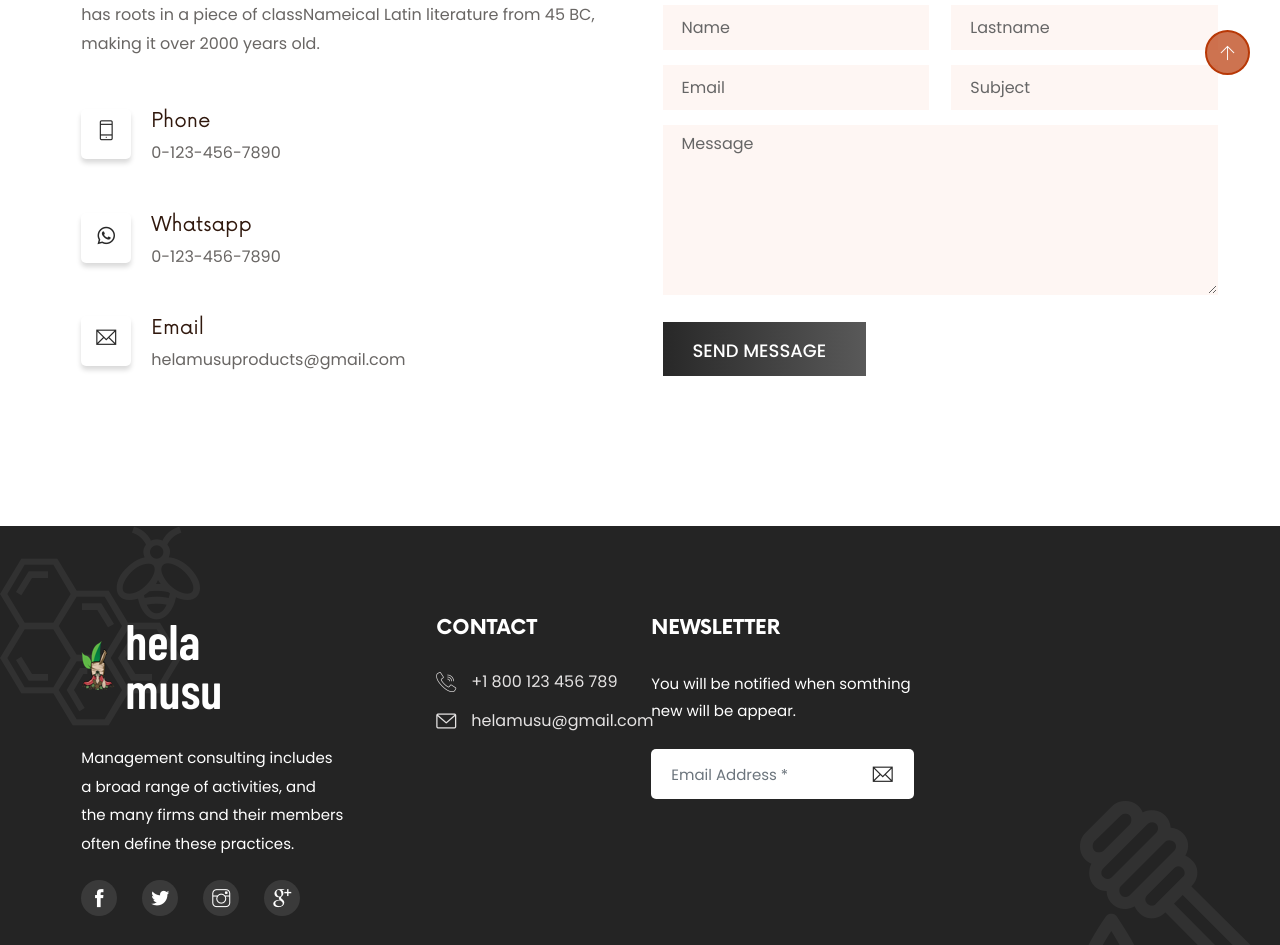
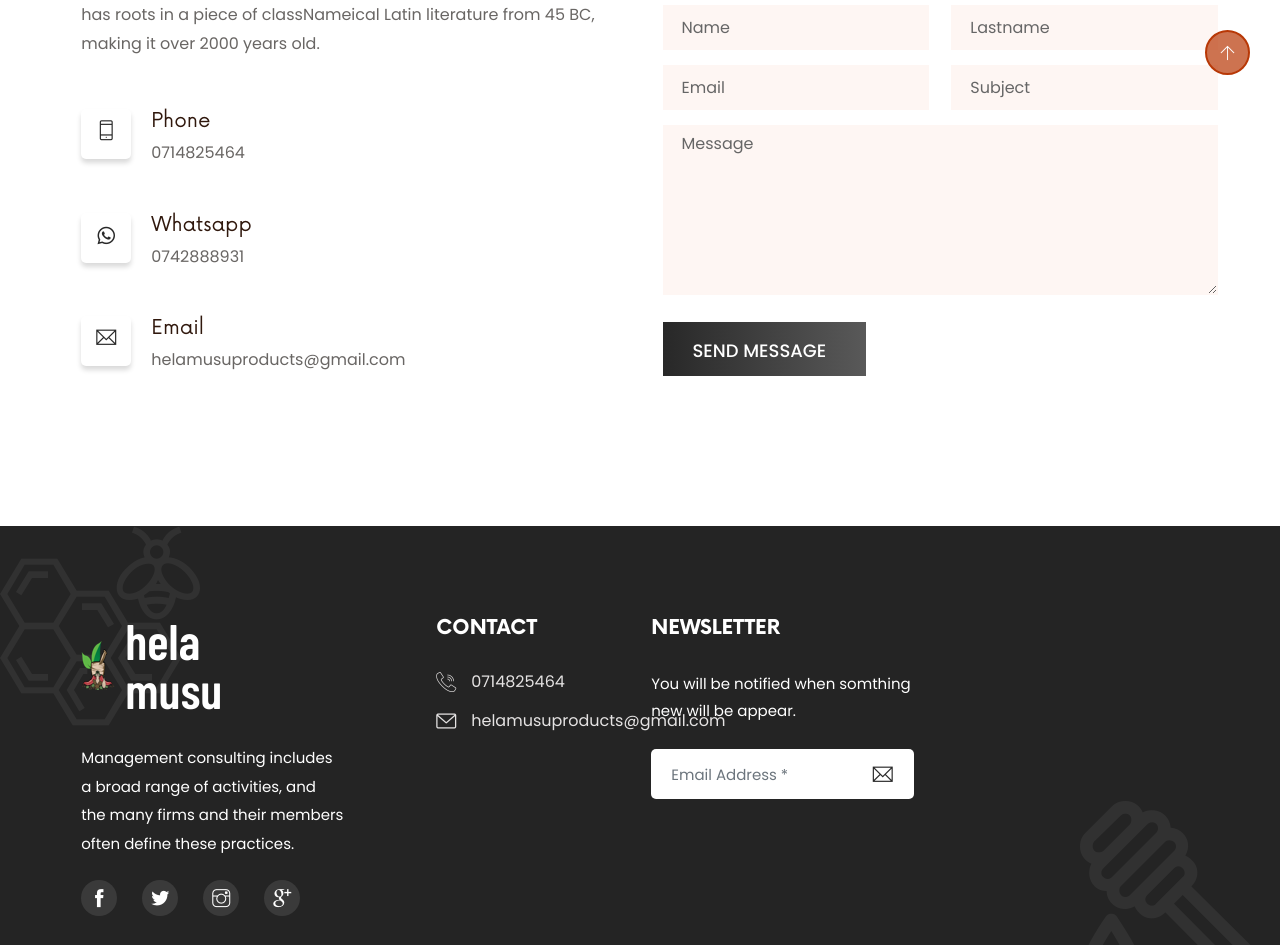
Before and after one commit to Asnaga225/helamusu, a Next.js app: page /contact in a window 1280 px wide. Shown: the part 700-1645 px from the top of the page. Built offline with nearby package versions, Linux system fonts and the light colour scheme; a web font is replaced by a local one.

Commit message:
contact details are changed

```diff
--- a/components/Contactpage/index.js
+++ b/components/Contactpage/index.js
@@ -26,7 +26,7 @@ const Contactpage = () => {
                                         <i className="ti-mobile"></i>
                                     </div>
                                     <h5>Phone</h5>
-                                    <p>0-123-456-7890</p>
+                                    <p>0714825464</p>
                                 </li>
                                 <li>
                                     <div className="icon">
@@ -36,7 +36,7 @@ const Contactpage = () => {
 
                                     </div>
                                     <h5>Whatsapp</h5>
-                                    <p>0-123-456-7890</p>
+                                    <p>0742888931</p>
                                 </li>
                                 <li>
                                     <div className="icon">
--- a/components/footer/index.js
+++ b/components/footer/index.js
@@ -53,8 +53,8 @@ const Footer = (props) => {
                                     <ul>
                                         {/* <li><i className="fi flaticon-pin"></i>7 Green Lake Street Crawfordsville, IN 47933
                                         </li> */}
-                                        <li><i className="fi flaticon-call"></i>+1 800 123 456 789</li>
-                                        <li><i className="fi flaticon-envelope"></i>helamusu@gmail.com</li>
+                                        <li><i className="fi flaticon-call"></i>0714825464</li>
+                                        <li><i className="fi flaticon-envelope"></i>helamusuproducts@gmail.com</li>
                                     </ul>
                                 </div>
                             </div>
```
